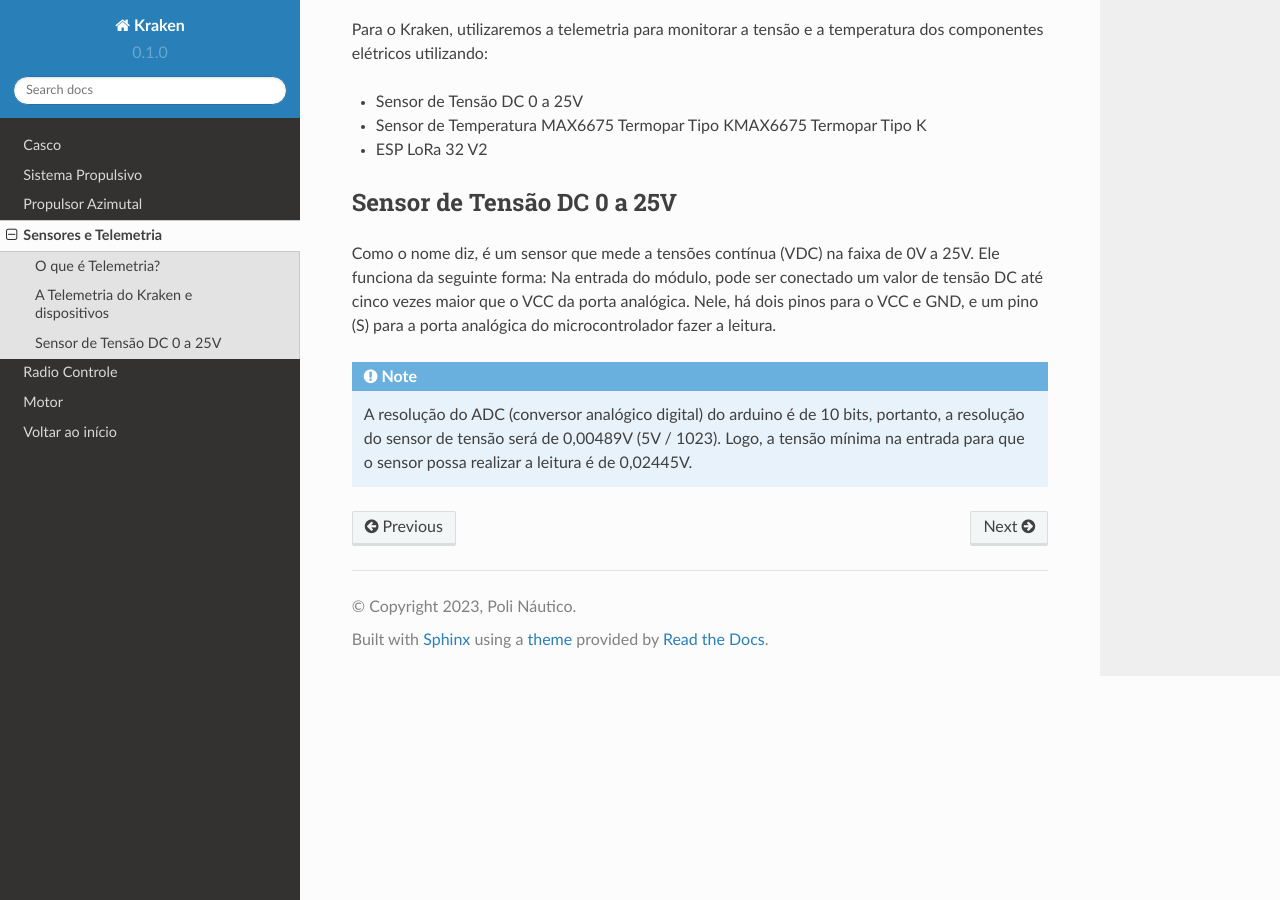
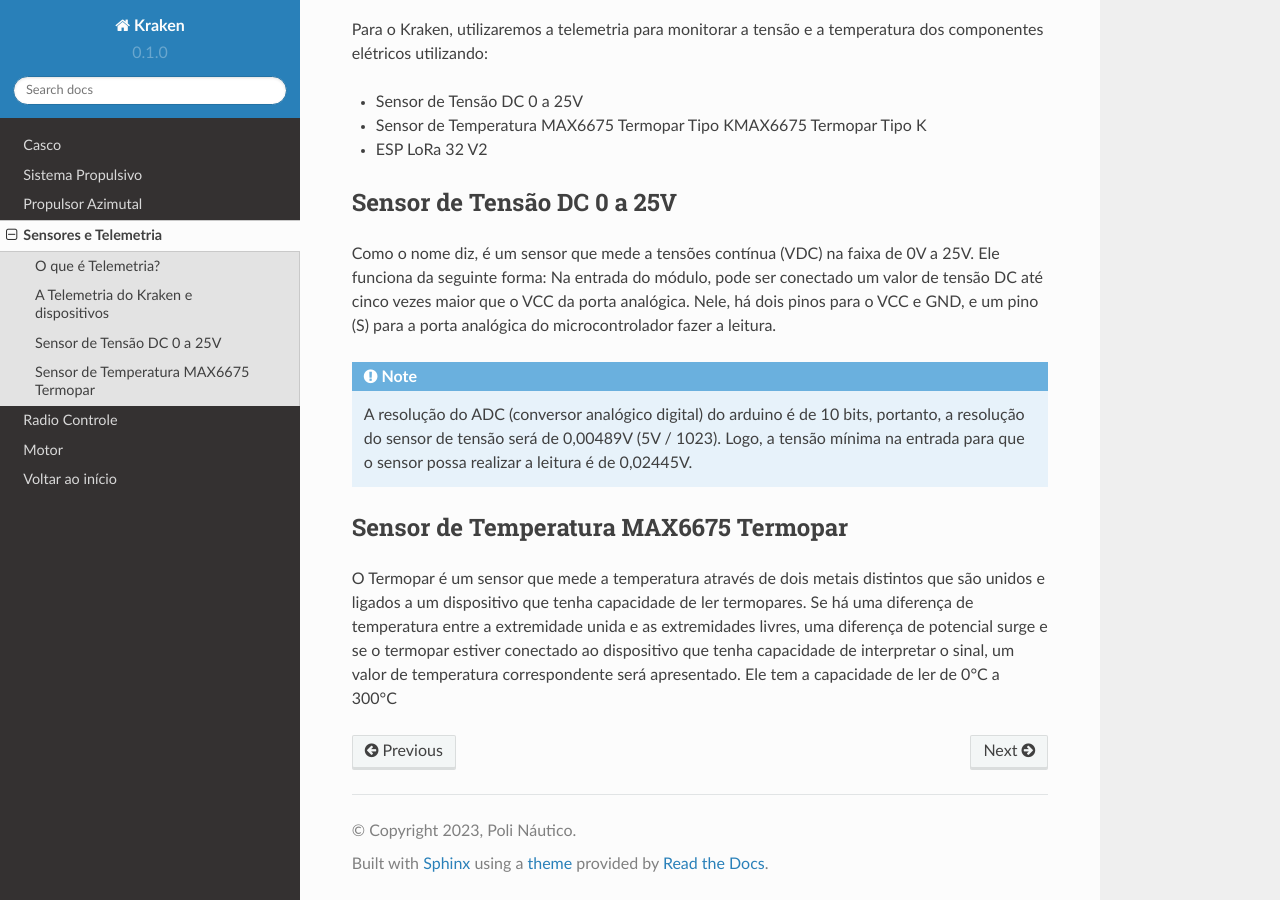
Before and after one commit to polinautico/RTD-Kraken, a Sphinx documentation site: the page built from docs/source/sensores.rst, in a window 1280 px wide and 900 px high, scrolled down 801 px. Built offline with Sphinx 7.4.7 and the Read the Docs theme 2.0.0, drawn with Linux system fonts in a browser that asks for light colours.

Commit message:
Update sensores.rst

```diff
--- a/docs/source/sensores.rst
+++ b/docs/source/sensores.rst
@@ -30,3 +30,8 @@ Na entrada do módulo, pode ser conectado um valor de tensão DC até cinco veze
 Nele, há dois pinos para o VCC e GND, e um pino (S) para a porta analógica do microcontrolador fazer a leitura.
 
 .. note::  A resolução do ADC (conversor analógico digital) do arduino é de 10 bits, portanto, a resolução do sensor de tensão será de 0,00489V (5V / 1023). Logo, a tensão mínima na entrada para que o sensor possa realizar a leitura é de 0,02445V.
+
+Sensor de Temperatura MAX6675 Termopar
+-----
+O Termopar é um sensor que mede a temperatura através de dois metais distintos que são unidos e ligados a um dispositivo que tenha capacidade de ler termopares. Se há uma diferença de temperatura entre a extremidade unida e as extremidades livres, uma diferença de potencial surge e se o termopar estiver conectado ao dispositivo que tenha capacidade de interpretar o sinal, um valor de temperatura correspondente será apresentado.
+Ele tem a capacidade de ler de 0°C a 300°C
```
